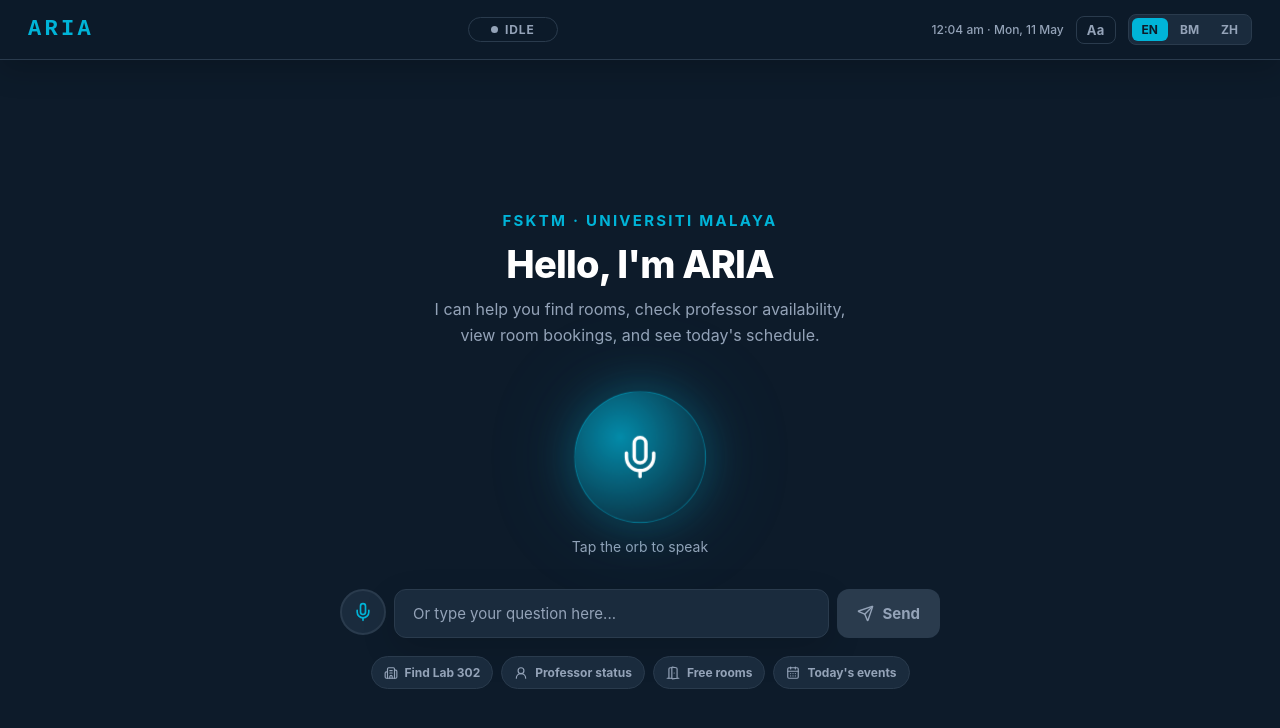
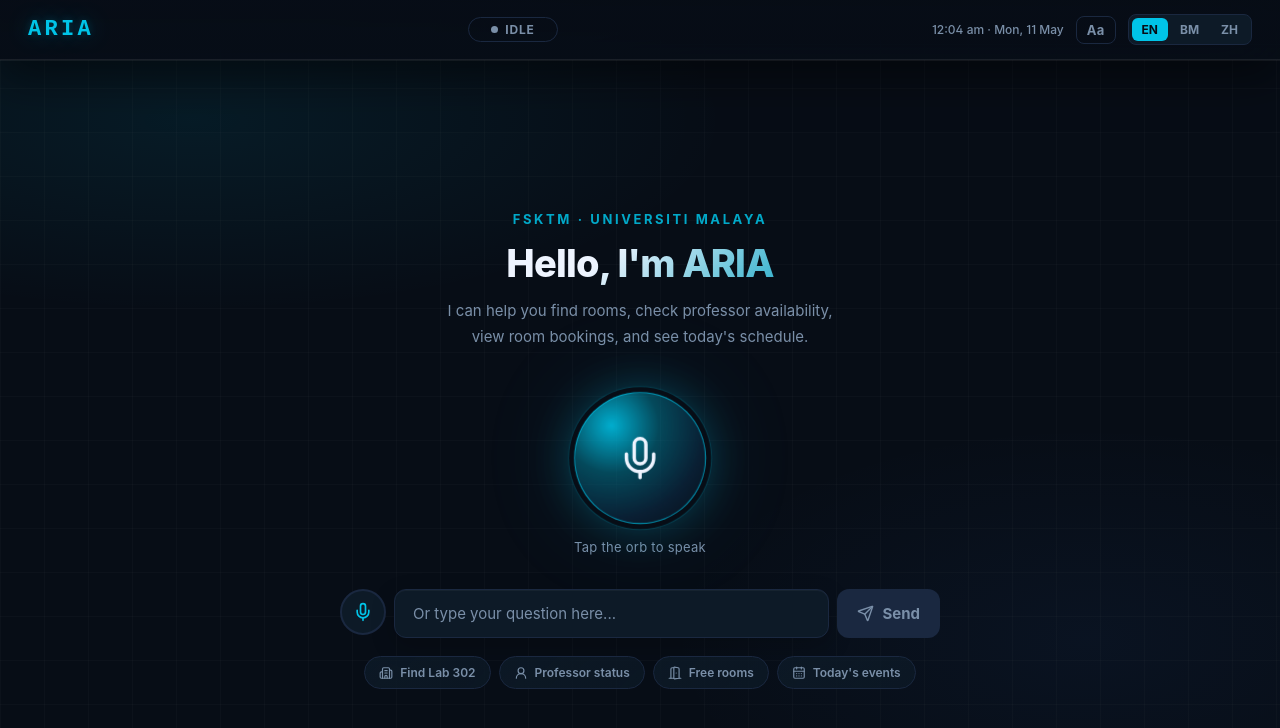
Before and after one commit to Sulymaani/ARIA-AI, a React (Vite) app: page / in a window 1280 px wide. Shown: the top 728 px of the page. Built offline with nearby package versions, Linux system fonts and the light colour scheme.

Commit message:
feat: enhance UI components with improved styles, animations, and shadows

```diff
--- a/src/App.tsx
+++ b/src/App.tsx
@@ -222,16 +222,16 @@ export default function ARIAApp() {
   )
 
   return (
-    <div style={{ minHeight:"100vh", height:"100vh", background:C.navy, color:C.text, fontFamily:"'Inter',-apple-system,sans-serif", display:"flex", flexDirection:"column", overflow:"hidden" }}>
+    <div style={{ minHeight:"100vh", height:"100vh", background:`linear-gradient(rgba(255,255,255,.018) 1px,transparent 1px),linear-gradient(90deg,rgba(255,255,255,.018) 1px,transparent 1px),radial-gradient(ellipse 70% 40% at 15% 15%,rgba(0,196,232,.08) 0%,transparent 60%),radial-gradient(ellipse 55% 45% at 85% 80%,rgba(59,130,246,.05) 0%,transparent 60%),${C.navy}`, backgroundSize:"44px 44px,44px 44px,100% 100%,100% 100%,100% 100%", color:C.text, fontFamily:"'Inter',-apple-system,sans-serif", display:"flex", flexDirection:"column", overflow:"hidden" }}>
       <style>{`
         *{box-sizing:border-box;margin:0;padding:0}
-        @keyframes orbIdle{0%,100%{transform:scale(1);box-shadow:0 0 40px ${C.cyan}44,0 0 90px ${C.cyan}22}50%{transform:scale(1.06);box-shadow:0 0 65px ${C.cyan}66,0 0 130px ${C.cyan}33}}
-        @keyframes orbActive{0%,100%{transform:scale(1);box-shadow:0 0 30px ${C.red}66}50%{transform:scale(1.08);box-shadow:0 0 55px ${C.red}99}}
-        @keyframes orbUrgent{0%,100%{transform:scale(1);box-shadow:0 0 60px ${C.cyan}77,0 0 140px ${C.cyan}44}50%{transform:scale(1.1);box-shadow:0 0 90px ${C.cyan}AA,0 0 180px ${C.cyan}55}}
-        @keyframes fadeUp{from{opacity:0;transform:translateY(14px)}to{opacity:1;transform:translateY(0)}}
+        @keyframes orbIdle{0%,100%{transform:scale(1);box-shadow:0 0 0 5px ${C.navy},0 0 0 6px ${C.cyan}22,0 0 40px ${C.cyan}44,0 0 90px ${C.cyan}22}50%{transform:scale(1.06);box-shadow:0 0 0 5px ${C.navy},0 0 0 6px ${C.cyan}33,0 0 65px ${C.cyan}66,0 0 130px ${C.cyan}33}}
+        @keyframes orbActive{0%,100%{transform:scale(1);box-shadow:0 0 0 5px ${C.navy},0 0 0 6px ${C.red}22,0 0 30px ${C.red}66}50%{transform:scale(1.08);box-shadow:0 0 0 5px ${C.navy},0 0 0 6px ${C.red}33,0 0 55px ${C.red}99}}
+        @keyframes orbUrgent{0%,100%{transform:scale(1);box-shadow:0 0 0 5px ${C.navy},0 0 0 6px ${C.cyan}33,0 0 60px ${C.cyan}77,0 0 140px ${C.cyan}44}50%{transform:scale(1.1);box-shadow:0 0 0 5px ${C.navy},0 0 0 6px ${C.cyan}55,0 0 90px ${C.cyan}AA,0 0 180px ${C.cyan}55}}
+        @keyframes fadeUp{from{opacity:0;transform:translateY(10px)}to{opacity:1;transform:translateY(0)}}
         input::placeholder{color:${C.text2}}
         input{caret-color:${C.cyan}}
-        ::-webkit-scrollbar{width:4px}::-webkit-scrollbar-track{background:${C.navy}}::-webkit-scrollbar-thumb{background:${C.border};border-radius:2px}
+        ::-webkit-scrollbar{width:4px}::-webkit-scrollbar-track{background:transparent}::-webkit-scrollbar-thumb{background:rgba(42,59,77,.8);border-radius:2px}::-webkit-scrollbar-thumb:hover{background:rgba(0,180,216,.35)}
       `}</style>
 
       <Shell
--- a/src/components/appShell.tsx
+++ b/src/components/appShell.tsx
@@ -1,6 +1,6 @@
 import { Building2, CalendarDays, DoorOpen, Mic, MicOff, Send, Square, UserRound } from "lucide-react"
 
-import { C, modeClr } from "../theme"
+import { C, modeClr, shadow } from "../theme"
 
 const iconButtonStyle = (active = false, disabled = false) => ({
   width: 46,
@@ -28,11 +28,11 @@ export function Shell({ mode, language, setLanguage, time, onStartOver, showStar
   const modeColor = mode ? modeClr(mode) : C.text2
 
   return (
-    <div style={{ position:"fixed", top:0, left:0, right:0, zIndex:200, height:60, background:C.navy+"F0", backdropFilter:"blur(16px)", borderBottom:`1px solid ${C.border}`, display:"flex", alignItems:"center", justifyContent:"space-between", padding:"0 28px", boxShadow:"0 10px 30px rgba(0,0,0,.18)" }}>
-      <div style={{ fontWeight:900, fontSize:22, color:C.cyan, letterSpacing:"0.15em", fontFamily:"monospace" }}>ARIA</div>
+    <div style={{ position:"fixed", top:0, left:0, right:0, zIndex:200, height:60, background:`linear-gradient(180deg, ${C.navy}F8, ${C.navy}EA)`, backdropFilter:"blur(32px) saturate(200%)", borderBottom:"1px solid rgba(255,255,255,.08)", display:"flex", alignItems:"center", justifyContent:"space-between", padding:"0 28px", boxShadow:shadow.shell }}>
+      <div style={{ fontWeight:900, fontSize:22, color:C.cyan, letterSpacing:"0.15em", fontFamily:"monospace", textShadow:`0 0 24px ${C.cyan}55, 0 0 8px ${C.cyan}33` }}>ARIA</div>
       <div style={{ display:"flex", alignItems:"center", justifyContent:"center", flex:1 }}>
-        <div style={{ background: mode ? modeColor+"22":"transparent", border:`1px solid ${mode?modeColor:C.border}`, borderRadius:20, padding:"4px 16px", color:modeColor, fontSize:12, fontWeight:700, letterSpacing:"0.07em", textTransform:"uppercase", transition:"all .5s", minWidth:90, textAlign:"center", display:"inline-flex", alignItems:"center", justifyContent:"center", gap:7 }}>
-          <span style={{ width:7, height:7, borderRadius:"50%", background:modeColor, display:"inline-block" }} />
+        <div style={{ background: mode ? `linear-gradient(135deg, ${modeColor}28, ${modeColor}10)` : "transparent", border:`1px solid ${mode ? modeColor+"55" : C.border}`, boxShadow: mode ? `0 0 0 1px ${modeColor}15, 0 4px 24px ${modeColor}18` : "none", borderRadius:20, padding:"4px 16px", color:modeColor, fontSize:12, fontWeight:700, letterSpacing:"0.07em", textTransform:"uppercase", transition:"all .5s", minWidth:90, textAlign:"center", display:"inline-flex", alignItems:"center", justifyContent:"center", gap:7 }}>
+          <span style={{ width:7, height:7, borderRadius:"50%", background:modeColor, display:"inline-block", boxShadow: mode ? `0 0 8px ${modeColor}` : "none" }} />
           {mode || "idle"}
         </div>
       </div>
@@ -42,8 +42,8 @@ export function Shell({ mode, language, setLanguage, time, onStartOver, showStar
           <button
             onClick={onStartOver}
             style={{ background:"transparent", border:`1px solid ${C.border}`, borderRadius:8, padding:"5px 12px", color:C.text2, fontSize:12, fontWeight:600, cursor:"pointer", fontFamily:"inherit", transition:"all .2s", letterSpacing:"0.04em" }}
-            onMouseEnter={e=>{(e.currentTarget as HTMLButtonElement).style.borderColor=C.cyan;(e.currentTarget as HTMLButtonElement).style.color=C.cyan}}
-            onMouseLeave={e=>{(e.currentTarget as HTMLButtonElement).style.borderColor=C.border;(e.currentTarget as HTMLButtonElement).style.color=C.text2}}
+            onMouseEnter={e=>{(e.currentTarget as HTMLButtonElement).style.borderColor=C.cyan;(e.currentTarget as HTMLButtonElement).style.color=C.cyan;(e.currentTarget as HTMLButtonElement).style.boxShadow=`0 2px 12px ${C.cyan}18`}}
+            onMouseLeave={e=>{(e.currentTarget as HTMLButtonElement).style.borderColor=C.border;(e.currentTarget as HTMLButtonElement).style.color=C.text2;(e.currentTarget as HTMLButtonElement).style.boxShadow="none"}}
           >
             Start Over
           </button>
@@ -74,22 +74,22 @@ export function WelcomeScreen({ onOrbClick, inputText, setInputText, onSend, isR
 
   return (
     <div style={{ display:"flex", flexDirection:"column", alignItems:"center", justifyContent:"center", flex:1, padding:"80px 28px 40px" }}>
-      <div style={{ textAlign:"center", marginBottom:44, animation:"fadeUp .7s ease" }}>
-        <div style={{ fontSize:15, color:C.cyan, fontWeight:700, letterSpacing:"0.15em", textTransform:"uppercase", marginBottom:12 }}>FSKTM · Universiti Malaya</div>
-        <div style={{ fontSize:38, fontWeight:800, color:C.text, letterSpacing:"-0.02em", lineHeight:1.2 }}>Hello, I'm ARIA</div>
-        <div style={{ color:C.text2, fontSize:16, marginTop:10, lineHeight:1.6 }}>
+      <div style={{ textAlign:"center", marginBottom:44, animation:"fadeUp .6s cubic-bezier(0.22,1,0.36,1)" }}>
+        <div style={{ fontSize:13, color:C.cyan, fontWeight:700, letterSpacing:"0.2em", textTransform:"uppercase", marginBottom:14, opacity:0.85 }}>FSKTM · Universiti Malaya</div>
+        <div style={{ fontSize:38, fontWeight:800, letterSpacing:"-0.02em", lineHeight:1.2, background:`linear-gradient(135deg, ${C.text} 40%, ${C.cyan}CC 100%)`, WebkitBackgroundClip:"text", WebkitTextFillColor:"transparent", backgroundClip:"text" }}>Hello, I'm ARIA</div>
+        <div style={{ color:C.text2, fontSize:15, marginTop:12, lineHeight:1.7, maxWidth:420 }}>
           I can help you find rooms, check professor availability,<br/>view room bookings, and see today's schedule.
         </div>
       </div>
 
-      <button onClick={onOrbClick} style={{ width:130, height:130, borderRadius:"50%", border:`1px solid ${C.cyan}66`, background:`radial-gradient(circle at 35% 35%, ${C.cyan}BB, ${C.navy})`, cursor:"pointer", display:"flex", alignItems:"center", justifyContent:"center", animation: orbAnim, marginBottom:16, userSelect:"none", flexShrink:0, color:C.text }}>
+      <button onClick={onOrbClick} style={{ width:130, height:130, borderRadius:"50%", border:`1.5px solid ${C.cyan}AA`, background:`radial-gradient(circle at 28% 25%, ${C.cyan}E0 0%, ${C.cyan}55 35%, #0A1F33 70%, ${C.navy} 100%)`, cursor:"pointer", display:"flex", alignItems:"center", justifyContent:"center", animation: orbAnim, marginBottom:16, userSelect:"none", flexShrink:0, color:C.text }}>
         {isRecording ? <Square size={42} fill="currentColor" /> : <Mic size={46} strokeWidth={1.8} />}
       </button>
-      <div style={{ color: isRecording ? C.red : urgentPulse ? C.cyan : C.text2, fontSize:14, marginBottom:34, fontWeight: isRecording||urgentPulse ? 600 : 400, transition:"color .3s" }}>
+      <div style={{ color: isRecording ? C.red : urgentPulse ? C.cyan : C.text2, fontSize:13, marginBottom:34, fontWeight: isRecording||urgentPulse ? 600 : 400, transition:"color .3s", letterSpacing:"0.02em" }}>
         {isRecording ? "Listening — tap to stop" : urgentPulse ? "Still here? Tap the orb or type below" : "Tap the orb to speak"}
       </div>
 
-      <div style={{ display:"flex", gap:8, width:"100%", maxWidth:600, animation:"fadeUp .7s ease .2s both" }}>
+      <div style={{ display:"flex", gap:8, width:"100%", maxWidth:600, animation:"fadeUp .6s cubic-bezier(0.22,1,0.36,1) .15s both" }}>
         {micAvailable && (
           <button onClick={onMicToggle} style={iconButtonStyle(isRecording)} aria-label={isRecording ? "Stop recording" : "Start voice input"}>
             {isRecording ? <Square size={18} fill="currentColor" /> : <Mic size={20} />}
@@ -97,18 +97,18 @@ export function WelcomeScreen({ onOrbClick, inputText, setInputText, onSend, isR
         )}
         <input value={inputText} onChange={e=>setInputText(e.target.value)} onKeyDown={e=>e.key==="Enter"&&inputText.trim()&&onSend(inputText)}
           placeholder="Or type your question here..."
-          style={{ flex:1, background:C.card, border:`1.5px solid ${isRecording?C.cyan:C.border}`, borderRadius:12, padding:"14px 18px", color:C.text, fontSize:15, outline:"none", fontFamily:"inherit", boxShadow:"0 12px 35px rgba(0,0,0,.14)", transition:"border-color .25s" }}
+          style={{ flex:1, background:C.card, border:`1.5px solid ${isRecording?C.cyan:C.border}`, borderRadius:12, padding:"14px 18px", color:C.text, fontSize:15, outline:"none", fontFamily:"inherit", boxShadow:`inset 0 1px 0 rgba(255,255,255,.04), 0 8px 24px rgba(0,0,0,.2)`, transition:"border-color .2s, box-shadow .2s" }}
         />
-        <button onClick={()=>inputText.trim()&&onSend(inputText)} style={{ background: inputText.trim()?C.cyan:C.border, border:"none", borderRadius:12, padding:"14px 20px", color: inputText.trim()?C.navy:C.text2, fontWeight:700, cursor: inputText.trim()?"pointer":"default", fontSize:15, fontFamily:"inherit", transition:"all .2s", display:"flex", alignItems:"center", gap:8, boxShadow: inputText.trim()?`0 10px 28px ${C.cyan}22`:"none" }}>
+        <button onClick={()=>inputText.trim()&&onSend(inputText)} style={{ background: inputText.trim()?C.cyan:C.border, border:"none", borderRadius:12, padding:"14px 20px", color: inputText.trim()?C.navy:C.text2, fontWeight:700, cursor: inputText.trim()?"pointer":"default", fontSize:15, fontFamily:"inherit", transition:"all .2s", display:"flex", alignItems:"center", gap:8, boxShadow: inputText.trim()?`0 8px 24px ${C.cyan}35`:"none" }}>
           <Send size={17} /> Send
         </button>
       </div>
 
-      <div style={{ display:"flex", gap:8, flexWrap:"wrap", justifyContent:"center", width:"100%", maxWidth:680, marginTop:18, animation:"fadeUp .7s ease .35s both" }}>
+      <div style={{ display:"flex", gap:8, flexWrap:"wrap", justifyContent:"center", width:"100%", maxWidth:680, marginTop:18, animation:"fadeUp .6s cubic-bezier(0.22,1,0.36,1) .28s both" }}>
         {suggestionChips.map(({ label, prompt, Icon }) => (
-          <button key={label} onClick={()=>onSend(prompt)} style={{ display:"inline-flex", alignItems:"center", gap:7, background:C.card, border:`1px solid ${C.border}`, borderRadius:999, padding:"8px 12px", color:C.text2, cursor:"pointer", fontSize:12, fontWeight:700, fontFamily:"inherit", transition:"all .2s" }}
-            onMouseEnter={e=>{e.currentTarget.style.borderColor=C.cyan;e.currentTarget.style.color=C.cyan}}
-            onMouseLeave={e=>{e.currentTarget.style.borderColor=C.border;e.currentTarget.style.color=C.text2}}
+          <button key={label} onClick={()=>onSend(prompt)} style={{ display:"inline-flex", alignItems:"center", gap:7, background:`linear-gradient(135deg, ${C.card}E0, ${C.card}C0)`, border:`1px solid ${C.border}`, borderRadius:999, padding:"8px 14px", color:C.text2, cursor:"pointer", fontSize:12, fontWeight:600, fontFamily:"inherit", transition:"all .2s" }}
+            onMouseEnter={e=>{e.currentTarget.style.borderColor=C.cyan;e.currentTarget.style.color=C.cyan;e.currentTarget.style.boxShadow=`0 2px 12px ${C.cyan}18`}}
+            onMouseLeave={e=>{e.currentTarget.style.borderColor=C.border;e.currentTarget.style.color=C.text2;e.currentTarget.style.boxShadow="none"}}
           >
             <Icon size={14} /> {label}
           </button>
@@ -120,13 +120,13 @@ export function WelcomeScreen({ onOrbClick, inputText, setInputText, onSend, isR
 
 export function InputBar({ onSend, isRecording, onMicToggle, inputText, setInputText, isLoading, micAvailable, inputRef }) {
   return (
-    <div style={{ position:"fixed", bottom:0, left:0, right:0, zIndex:200, background:C.navy+"F0", backdropFilter:"blur(16px)", borderTop:`1px solid ${C.border}`, padding:"12px 24px", boxShadow:"0 -12px 30px rgba(0,0,0,.14)" }}>
+    <div style={{ position:"fixed", bottom:0, left:0, right:0, zIndex:200, background:`linear-gradient(0deg, ${C.navy}F8, ${C.navy}EA)`, backdropFilter:"blur(32px) saturate(200%)", borderTop:"1px solid rgba(255,255,255,.08)", padding:"12px 24px", boxShadow:shadow.inputBar }}>
       <div style={{ position:"absolute", top:-26, left:24, display:"flex", alignItems:"center", gap:5, color:C.text2, fontSize:11 }}>
-        <span style={{ width:6, height:6, borderRadius:"50%", background:C.green, display:"inline-block" }} />No data saved this session
+        <span style={{ width:6, height:6, borderRadius:"50%", background:C.green, display:"inline-block", boxShadow:`0 0 6px ${C.green}` }} />No data saved this session
       </div>
       <div style={{ display:"flex", gap:10, alignItems:"center" }}>
         {micAvailable ? (
-          <button onClick={onMicToggle} disabled={isLoading} style={{ ...iconButtonStyle(isRecording, isLoading), boxShadow: isRecording?`0 0 14px ${C.red}55`:"none", animation: isRecording?"orbActive 1.2s ease-in-out infinite":"none" }} aria-label={isRecording ? "Stop recording" : "Start voice input"}>
+          <button onClick={onMicToggle} disabled={isLoading} style={{ ...iconButtonStyle(isRecording, isLoading), boxShadow: isRecording?`0 0 16px ${C.red}55`:"none", animation: isRecording?"orbActive 1.2s ease-in-out infinite":"none" }} aria-label={isRecording ? "Stop recording" : "Start voice input"}>
             {isRecording ? <Square size={17} fill="currentColor" /> : <Mic size={19} />}
           </button>
         ) : (
@@ -137,9 +137,9 @@ export function InputBar({ onSend, isRecording, onMicToggle, inputText, setInput
           value={inputText} onChange={e=>setInputText(e.target.value)} onKeyDown={e=>e.key==="Enter"&&!isLoading&&inputText.trim()&&onSend(inputText)}
           disabled={isLoading}
           placeholder={isRecording ? "Listening — speak now, then stop recording" : "Type or speak your follow-up question"}
-          style={{ flex:1, background:C.card, border:`1.5px solid ${isRecording?C.cyan:C.border}`, borderRadius:12, padding:"12px 16px", color:C.text, fontSize:15, outline:"none", fontFamily:"inherit", transition:"border-color .25s" }}
+          style={{ flex:1, background:C.card, border:`1.5px solid ${isRecording?C.cyan:C.border}`, borderRadius:12, padding:"12px 16px", color:C.text, fontSize:15, outline:"none", fontFamily:"inherit", transition:"border-color .2s", boxShadow:`inset 0 1px 0 rgba(255,255,255,.04)` }}
         />
-        <button onClick={()=>!isLoading&&inputText.trim()&&onSend(inputText)} disabled={isLoading||!inputText.trim()} style={{ background: inputText.trim()&&!isLoading?C.cyan:C.border, border:"none", borderRadius:12, padding:"12px 22px", color: inputText.trim()&&!isLoading?C.navy:C.text2, fontWeight:700, cursor: inputText.trim()&&!isLoading?"pointer":"not-allowed", fontSize:15, fontFamily:"inherit", transition:"all .2s", whiteSpace:"nowrap" }}>
+        <button onClick={()=>!isLoading&&inputText.trim()&&onSend(inputText)} disabled={isLoading||!inputText.trim()} style={{ background: inputText.trim()&&!isLoading?C.cyan:C.border, border:"none", borderRadius:12, padding:"12px 22px", color: inputText.trim()&&!isLoading?C.navy:C.text2, fontWeight:700, cursor: inputText.trim()&&!isLoading?"pointer":"not-allowed", fontSize:15, fontFamily:"inherit", transition:"all .2s", whiteSpace:"nowrap", boxShadow: inputText.trim()&&!isLoading?`0 6px 20px ${C.cyan}35`:"none" }}>
           {isLoading ? "..." : <span style={{ display:"inline-flex", alignItems:"center", gap:8 }}>Send <Send size={16} /></span>}
         </button>
       </div>
--- a/src/components/response/ComponentRenderer.tsx
+++ b/src/components/response/ComponentRenderer.tsx
@@ -27,7 +27,7 @@ export function ComponentRenderer({ components, mode, onOptionSelect, onChipClic
   const chips = components.find(c=>c.type==="ActionChips")
 
   const render = (comp,i) => {
-    const animStyle = { animation:`fadeUp .45s ease ${i*.1}s both` }
+    const animStyle = { animation:`fadeUp .35s cubic-bezier(0.22,1,0.36,1) ${i*.1}s both` }
     const key = `${comp.type}-${i}`
     switch(comp.type) {
       case "ClarifyCard":     return <div key={key} style={animStyle}><ClarifyCard data={comp} onOptionSelect={onOptionSelect}/></div>
@@ -48,10 +48,10 @@ export function ComponentRenderer({ components, mode, onOptionSelect, onChipClic
     <div style={{ display:"flex", gap:16, width:"100%", flexDirection: isBalanced&&ctx ? "row" : "column" }}>
       <div style={{ flex:1, display:"flex", flexDirection:"column", gap:16 }}>
         {mainComps.map(render)}
-        {chips && <div style={{ animation:"fadeUp .45s ease .3s both" }}><ActionChips data={chips} onChipClick={onChipClick}/></div>}
+        {chips && <div style={{ animation:"fadeUp .35s cubic-bezier(0.22,1,0.36,1) .3s both" }}><ActionChips data={chips} onChipClick={onChipClick}/></div>}
       </div>
       {ctx && (
-        <div style={{ width:280, flexShrink:0, animation:"fadeUp .45s ease .2s both" }}>
+        <div style={{ width:280, flexShrink:0, animation:"fadeUp .35s cubic-bezier(0.22,1,0.36,1) .2s both" }}>
           <ContextPanel data={ctx}/>
         </div>
       )}
--- a/src/index.css
+++ b/src/index.css
@@ -14,4 +14,10 @@ body,
 
 body {
   margin: 0;
+  font-feature-settings: "ss01", "cv01";
 }
+
+::selection {
+  background: rgba(0, 180, 216, 0.25);
+  color: #fff;
+}
--- a/src/theme.ts
+++ b/src/theme.ts
@@ -1,10 +1,10 @@
 export const C = {
-  navy:   "#0D1B2A",
-  card:   "#1A2B3D",
-  border: "#2A3B4D",
-  cyan:   "#00B4D8",
-  text:   "#FFFFFF",
-  text2:  "#94A3B8",
+  navy:   "#070D16",
+  card:   "#0D1A27",
+  border: "#1A2840",
+  cyan:   "#00C4E8",
+  text:   "#EEF4FF",
+  text2:  "#7A8FA8",
   green:  "#10B981",
   red:    "#EF4444",
   yellow: "#F59E0B",
@@ -12,6 +12,16 @@ export const C = {
   purple: "#8B5CF6",
 }
 
+export const shadow = {
+  card:     "inset 0 1px 0 rgba(255,255,255,.09), 0 0 0 1px rgba(0,196,232,.06), 0 40px 100px rgba(0,0,0,.60), 0 8px 24px rgba(0,0,0,.35)",
+  shell:    "0 1px 0 rgba(255,255,255,.06), 0 16px 48px rgba(0,0,0,.50)",
+  inputBar: "0 -1px 0 rgba(255,255,255,.06), 0 -16px 48px rgba(0,0,0,.50)",
+}
+
+export function cardBorder(glowColor = "transparent") {
+  return `linear-gradient(165deg, ${C.card} 0%, #050E1A 100%) padding-box, linear-gradient(145deg, rgba(255,255,255,.16) 0%, rgba(255,255,255,.03) 40%, ${glowColor} 100%) border-box`
+}
+
 export const statusClr = s => ({ in_office:"#10B981", available:"#10B981", occupied:"#EF4444", unavailable:"#EF4444", teaching:"#F59E0B", meeting:"#F59E0B" }[s] || C.text2)
 export const statusLbl = s => ({ in_office:"In Office", available:"Available", occupied:"Occupied", unavailable:"Unavailable", teaching:"Teaching", meeting:"In Meeting" }[s] || s)
 export const modeClr   = m => ({ guided:C.blue, balanced:C.purple, expert:C.cyan }[m] || C.text2)
```
Also changed, not shown: src/components/response/ResponseCards.tsx (+16 -11 lines), src/components/uiPrimitives.tsx (+21 -10 lines).
